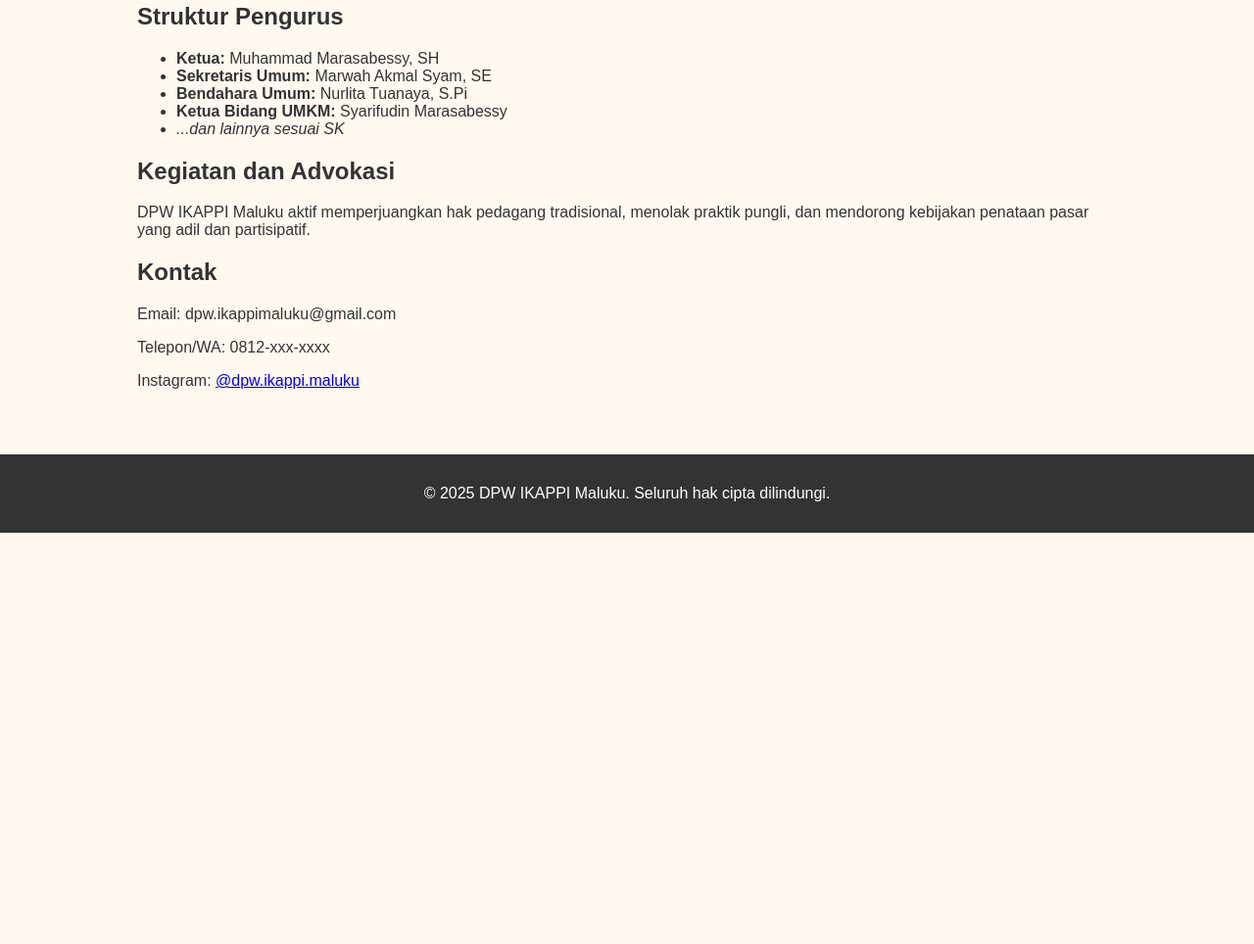
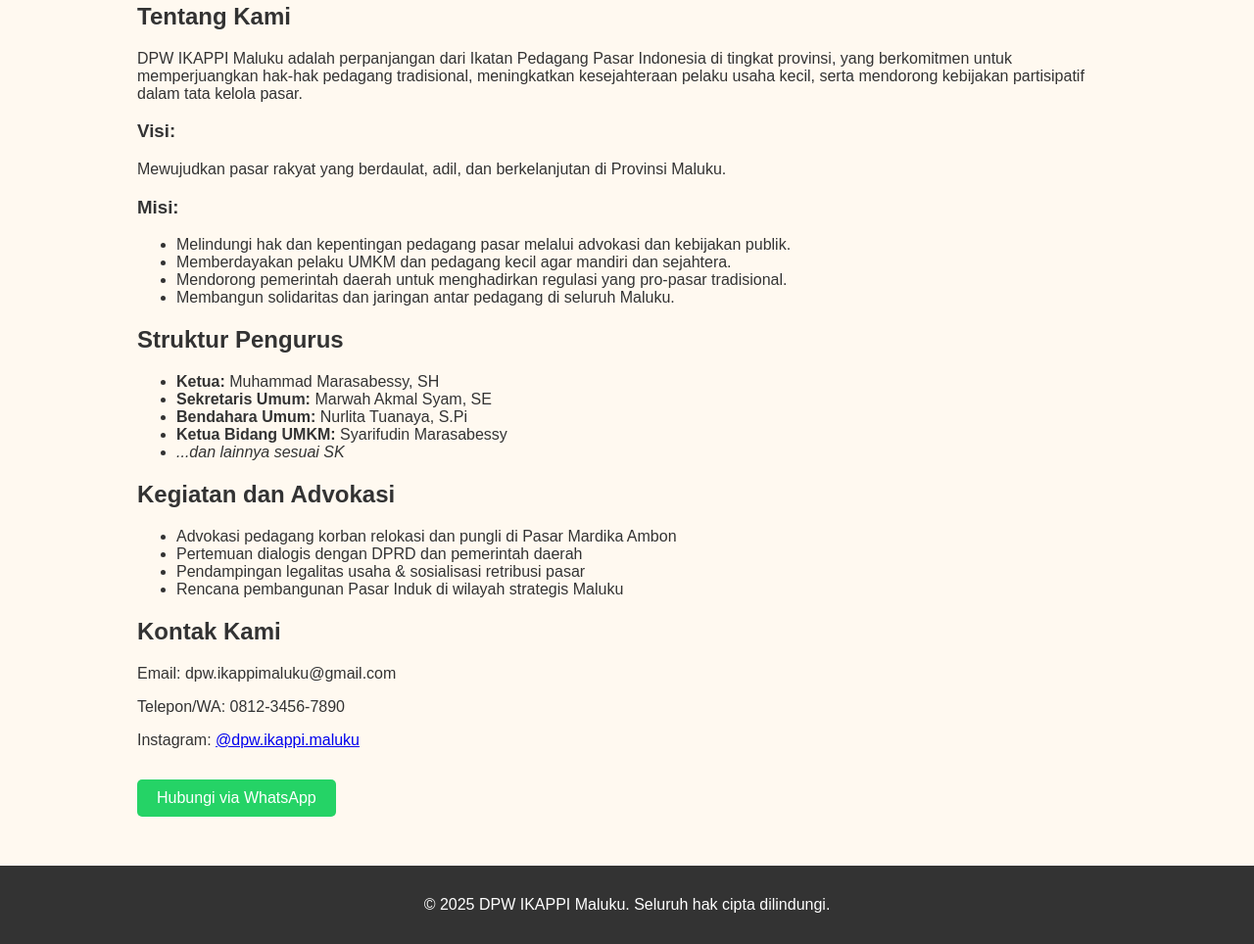
Before and after one commit to DPWIKAPPIMALUKU/dpwikappimaluku.github.io, a plain HTML site: page index.html in a window 1280 px wide. Shown: the part 423-1387 px from the top of the page at 98% size. Before the commit the page ends 967 px from the top, so only its background shows below. Drawn offline with Linux system fonts and the light colour scheme.

Commit message:
Add files via upload

```diff
--- a/index.html
+++ b/index.html
@@ -13,6 +13,7 @@
     .container { padding: 20px; max-width: 1000px; margin: auto; }
     .highlight { background-color: #fff2e6; padding: 20px; border-left: 5px solid #ff6600; margin-bottom: 20px; }
     footer { background: #333; color: white; text-align: center; padding: 15px; margin-top: 30px; }
+    .cta-button { display: inline-block; background-color: #25d366; color: white; padding: 10px 20px; border-radius: 5px; text-decoration: none; margin-top: 15px; }
   </style>
 </head>
 <body>
@@ -23,6 +24,7 @@
 
   <nav>
     <a href="#beranda">Beranda</a>
+    <a href="#tentang">Tentang Kami</a>
     <a href="#struktur">Struktur</a>
     <a href="#kegiatan">Kegiatan</a>
     <a href="#kontak">Kontak</a>
@@ -35,6 +37,20 @@
         <p><strong>Muhammad Marasabessy, SH</strong> atau lebih dikenal sebagai <strong>Marssy Rap</strong> telah ditetapkan sebagai Ketua DPW IKAPPI Provinsi Maluku periode 2024–2029 berdasarkan SK DPP IKAPPI Nomor 124/SK/DPP-IKAPPI/XI/2024.</p>
         <p>Beliau merupakan aktivis sejak mahasiswa, kader HMI, dan pejuang sosial yang fokus pada isu-isu pedagang dan pasar.</p>
       </div>
+    </section>
+
+    <section id="tentang">
+      <h2>Tentang Kami</h2>
+      <p>DPW IKAPPI Maluku adalah perpanjangan dari Ikatan Pedagang Pasar Indonesia di tingkat provinsi, yang berkomitmen untuk memperjuangkan hak-hak pedagang tradisional, meningkatkan kesejahteraan pelaku usaha kecil, serta mendorong kebijakan partisipatif dalam tata kelola pasar.</p>
+      <h3>Visi:</h3>
+      <p>Mewujudkan pasar rakyat yang berdaulat, adil, dan berkelanjutan di Provinsi Maluku.</p>
+      <h3>Misi:</h3>
+      <ul>
+        <li>Melindungi hak dan kepentingan pedagang pasar melalui advokasi dan kebijakan publik.</li>
+        <li>Memberdayakan pelaku UMKM dan pedagang kecil agar mandiri dan sejahtera.</li>
+        <li>Mendorong pemerintah daerah untuk menghadirkan regulasi yang pro-pasar tradisional.</li>
+        <li>Membangun solidaritas dan jaringan antar pedagang di seluruh Maluku.</li>
+      </ul>
     </section>
 
     <section id="struktur">
@@ -50,14 +66,20 @@
 
     <section id="kegiatan">
       <h2>Kegiatan dan Advokasi</h2>
-      <p>DPW IKAPPI Maluku aktif memperjuangkan hak pedagang tradisional, menolak praktik pungli, dan mendorong kebijakan penataan pasar yang adil dan partisipatif.</p>
+      <ul>
+        <li>Advokasi pedagang korban relokasi dan pungli di Pasar Mardika Ambon</li>
+        <li>Pertemuan dialogis dengan DPRD dan pemerintah daerah</li>
+        <li>Pendampingan legalitas usaha & sosialisasi retribusi pasar</li>
+        <li>Rencana pembangunan Pasar Induk di wilayah strategis Maluku</li>
+      </ul>
     </section>
 
     <section id="kontak">
-      <h2>Kontak</h2>
+      <h2>Kontak Kami</h2>
       <p>Email: dpw.ikappimaluku@gmail.com</p>
-      <p>Telepon/WA: 0812-xxx-xxxx</p>
+      <p>Telepon/WA: 0812-3456-7890</p>
       <p>Instagram: <a href="https://www.instagram.com/dpw.ikappi.maluku">@dpw.ikappi.maluku</a></p>
+      <a class="cta-button" href="https://wa.me/6281234567890" target="_blank">Hubungi via WhatsApp</a>
     </section>
   </div>
 
```
